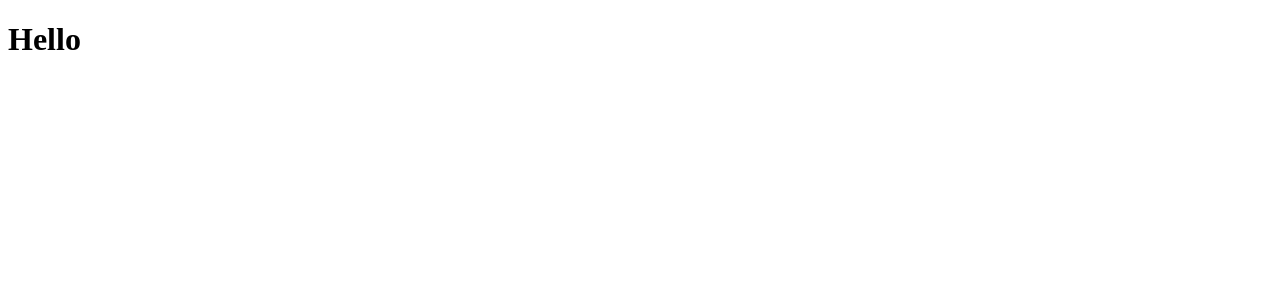
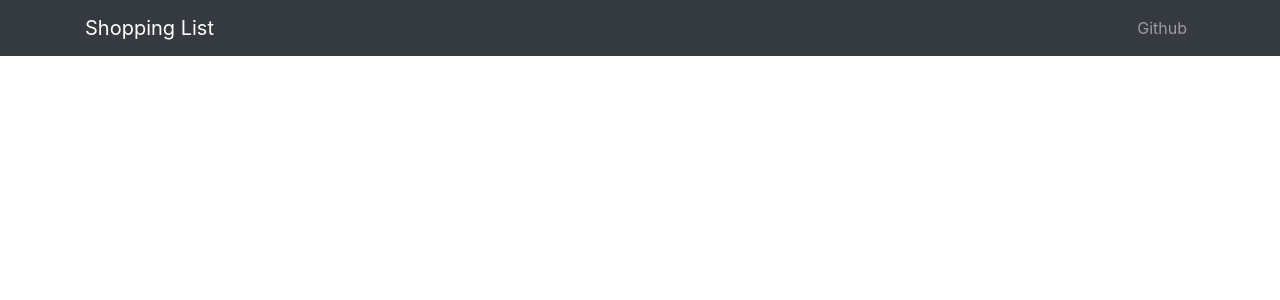
Before and after one commit to chrischutw/MERN_stack_practice, a React (Create React App) app in the folder client/: page / in a window 1280 px wide. Shown: the top 300 px of the page. Built offline with nearby package versions, Linux system fonts and the light colour scheme.

Commit message:
Add Navbar Component

```diff
--- a/client/src/App.js
+++ b/client/src/App.js
@@ -1,11 +1,13 @@
 import React, { Component } from 'react';
+import AppNavbar from './components/AppNavbar';
+import 'bootstrap/dist/css/bootstrap.min.css';
 import './App.css';
 
 class App extends Component {
   render() {
     return (
       <div className="App">
-        <h1>Hello</h1>
+        <AppNavbar />
       </div>
     );
   }
--- /dev/null
+++ b/client/src/components/AppNavbar.js
@@ -0,0 +1,47 @@
+import React, { Component } from 'react';
+import {
+  Collapse,
+  Navbar,
+  NavbarToggler,
+  NavbarBrand,
+  Nav,
+  NavItem,
+  NavLink,
+  Container
+} from 'reactstrap';
+
+class AppNavbar extends Component {
+  state = {
+    isOpen: false
+  };
+
+  toggle = () => {
+    this.setState({
+      isOpen: !this.state.isOpen
+    });
+  };
+
+  render() {
+    return (
+      <div>
+        <Navbar color="dark" dark expand="sm" className="mb-5">
+          <Container>
+            <NavbarBrand href="/">Shopping List</NavbarBrand>
+            <NavbarToggler onClick={this.toggle} />
+            <Collapse isOpen={this.state.isOpen} navbar>
+              <Nav className="ml-auto" navbar>
+                <NavItem>
+                  <NavLink href="https://github.com/bradtraversy">
+                    Github
+                  </NavLink>
+                </NavItem>
+              </Nav>
+            </Collapse>
+          </Container>
+        </Navbar>
+      </div>
+    );
+  }
+}
+
+export default AppNavbar;
```
